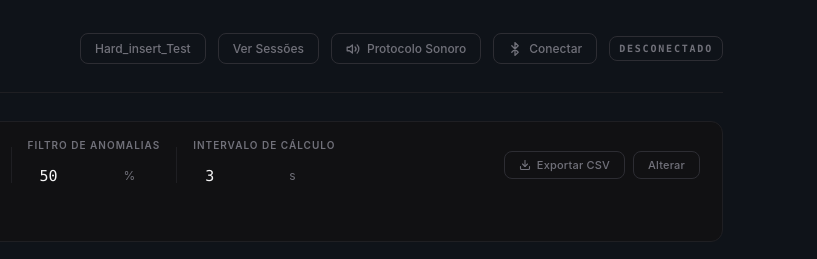
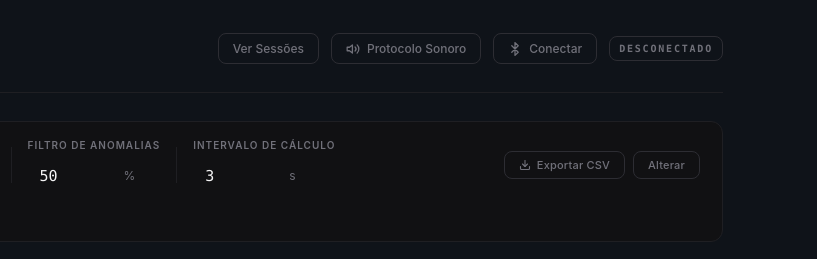
Before and after one commit to Self-Solutions/coospo_hrv_protocol, a website: page index.html in a window 1280 px wide. Shown: the top 259 px of the page, 463-1280 px from the left. Drawn offline with Linux system fonts and the light colour scheme.

Commit message:
feat: hide hard insert

```diff
--- a/index.html
+++ b/index.html
@@ -20,9 +20,9 @@
         </div>
       </div>
       <div class="header-right">
-        <button class="btn-protocol" id="btn-hard-insert" aria-label="Hard insert test">
+        <!-- <button class="btn-protocol" id="btn-hard-insert" aria-label="Hard insert test">
           <span class="btn-label">Hard_insert_Test</span>
-        </button>
+        </button> -->
         <button class="btn-protocol" id="btn-list-sessions" aria-label="Ver sessões">
           <span class="btn-label">Ver Sessões</span>
         </button>
@@ -272,6 +272,7 @@
     </div>
 
     <!-- ── Hard Insert Test Modal ───────────────────────────── -->
+    <!--
     <div class="modal-overlay hidden" id="modal-hard-insert" role="dialog" aria-modal="true">
       <div class="modal">
         <header class="modal-header">
@@ -287,6 +288,7 @@
         </div>
       </div>
     </div>
+    -->
 
     <!-- ── Protocol Modal ────────────────────────────────────── -->
     <div class="modal-overlay hidden" id="modal-protocol" role="dialog" aria-modal="true" aria-labelledby="modal-protocol-title">
```
